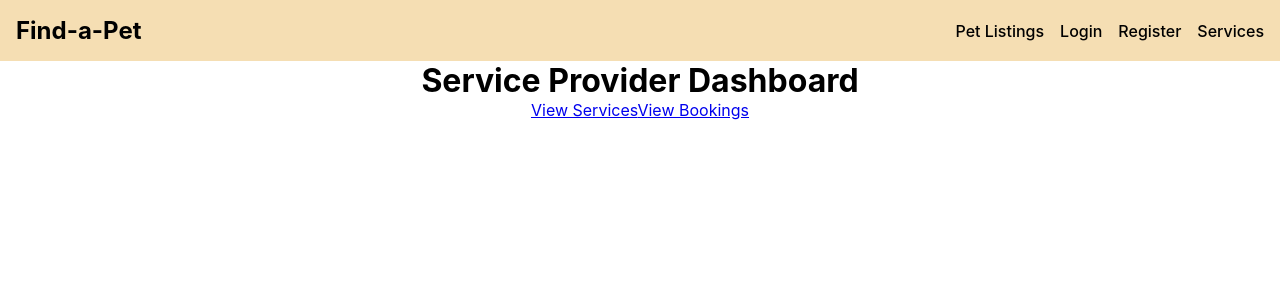
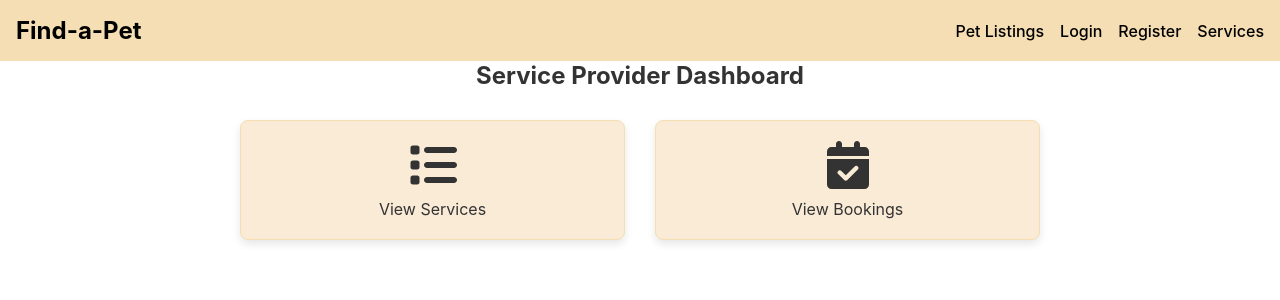
Before and after one commit to wonke2/Find-A-Pet, a React (Create React App) app: page /spdashboard in a window 1280 px wide. Shown: the top 300 px of the page. Built offline with nearby package versions, Linux system fonts and the light colour scheme; sample sign-in values are in the browser's storage.

Commit message:
added spdash icons and classnames

```diff
--- a/src/pages/SPDashboard.js
+++ b/src/pages/SPDashboard.js
@@ -3,11 +3,12 @@ import { Link } from "react-router-dom";
 import "../styles/SPDash.css";
 import { useEffect, useState } from "react";
 import { useNavigate } from "react-router-dom";
-import { useDispatch } from 'react-redux';
+import { FontAwesomeIcon } from '@fortawesome/react-fontawesome';
+import { faCalendarCheck, faList } from '@fortawesome/free-solid-svg-icons';
+
 
 const SPDashboard = () => {
     const navigate = useNavigate();
-    const dispatch = useDispatch();
     const [SPToken, setSPToken] = useState(localStorage.getItem("SPToken"));
 
 
@@ -19,10 +20,18 @@ const SPDashboard = () => {
 
 
     return (
-        <div>
-            <h1>Service Provider Dashboard</h1>
-            <Link to="/spdashboard/sp-services">View Services</Link>
-            <Link to="/spdashboard/sp-bookings">View Bookings</Link>
+        <div className="sp-dashboard-container">
+            <h1 className="user-dashboard-title">Service Provider Dashboard</h1>
+            <div className="dashboard-tile-container">
+                <Link to="/spdashboard/sp-services" className="dashboard-tile">
+                    <FontAwesomeIcon icon={faList} size="2x" className="dashboard-tile-icon" />
+                    <span>View Services</span>
+                </Link>
+                <Link to="/spdashboard/sp-bookings" className="dashboard-tile">
+                    <FontAwesomeIcon icon={faCalendarCheck} size="2x" className="dashboard-tile-icon" />
+                    <span>View Bookings</span>
+                </Link>
+            </div>
         </div>
     );
 }
```
